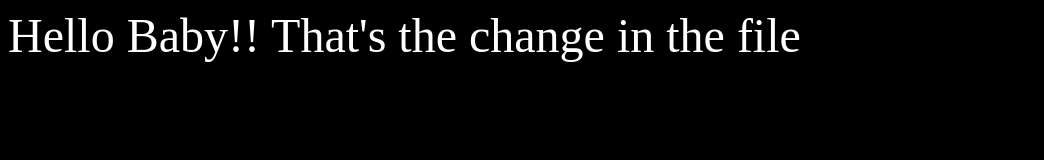
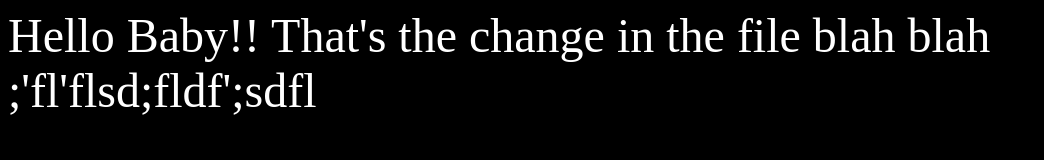
Before and after one commit to rakhioza07/freshersbatch-July17, a plain HTML site: page index.html in a window 1280 px wide. Shown: the whole page, without its empty margins (0-1044 px from the left). Drawn offline with Linux system fonts and the light colour scheme.

Commit message:
add x.txt version 1

```diff
--- a/index.html
+++ b/index.html
@@ -2,7 +2,8 @@
 	<body bgcolor=black>
 		<font color=white size=12 family="Helvetica" align=center>
 		Hello Baby!! That's the change in the file
-
+		blah blah
+		;'fl'flsd;fldf';sdfl
 		</font>
 	</body>
 </html>
```
Also changed, not shown: x.txt (added).
